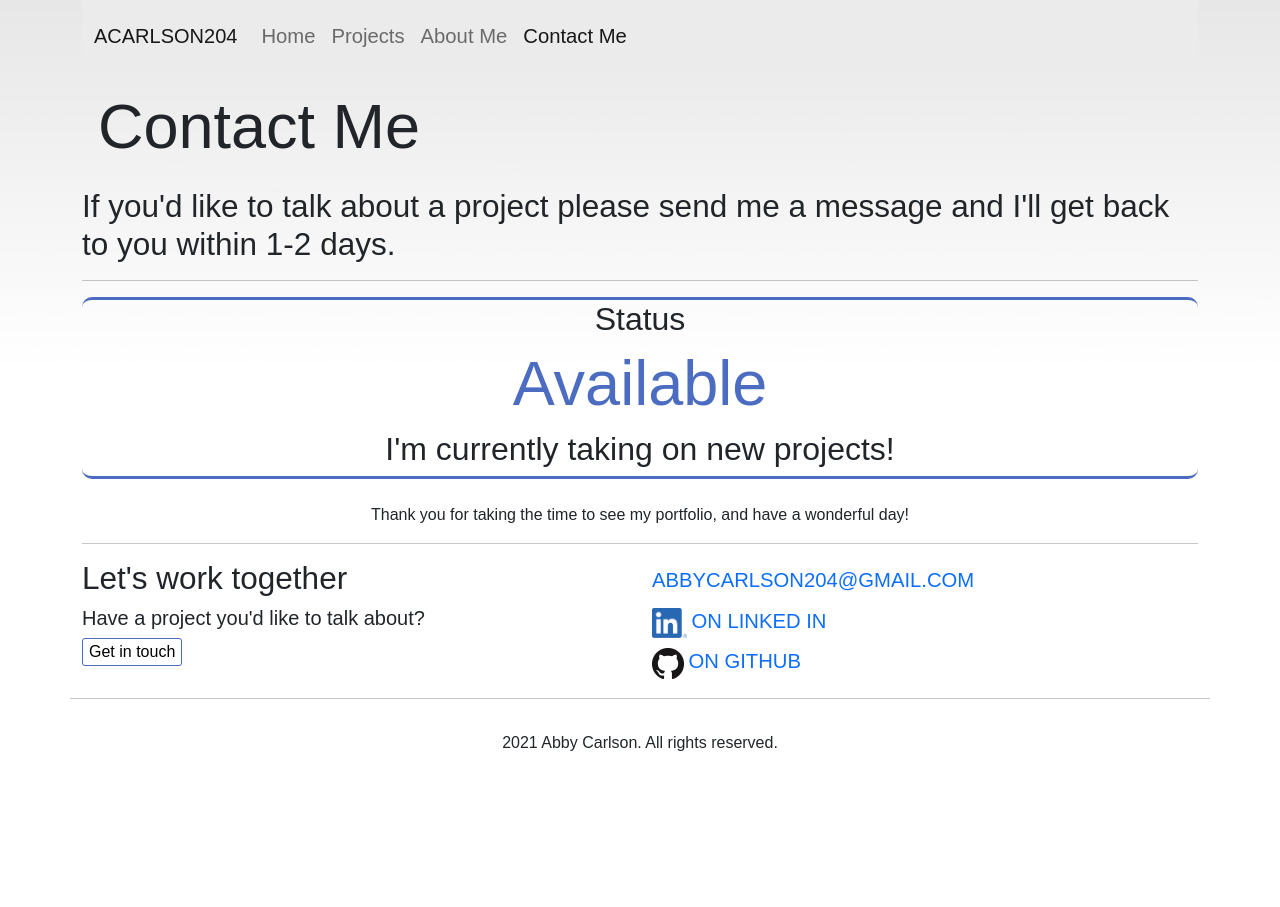
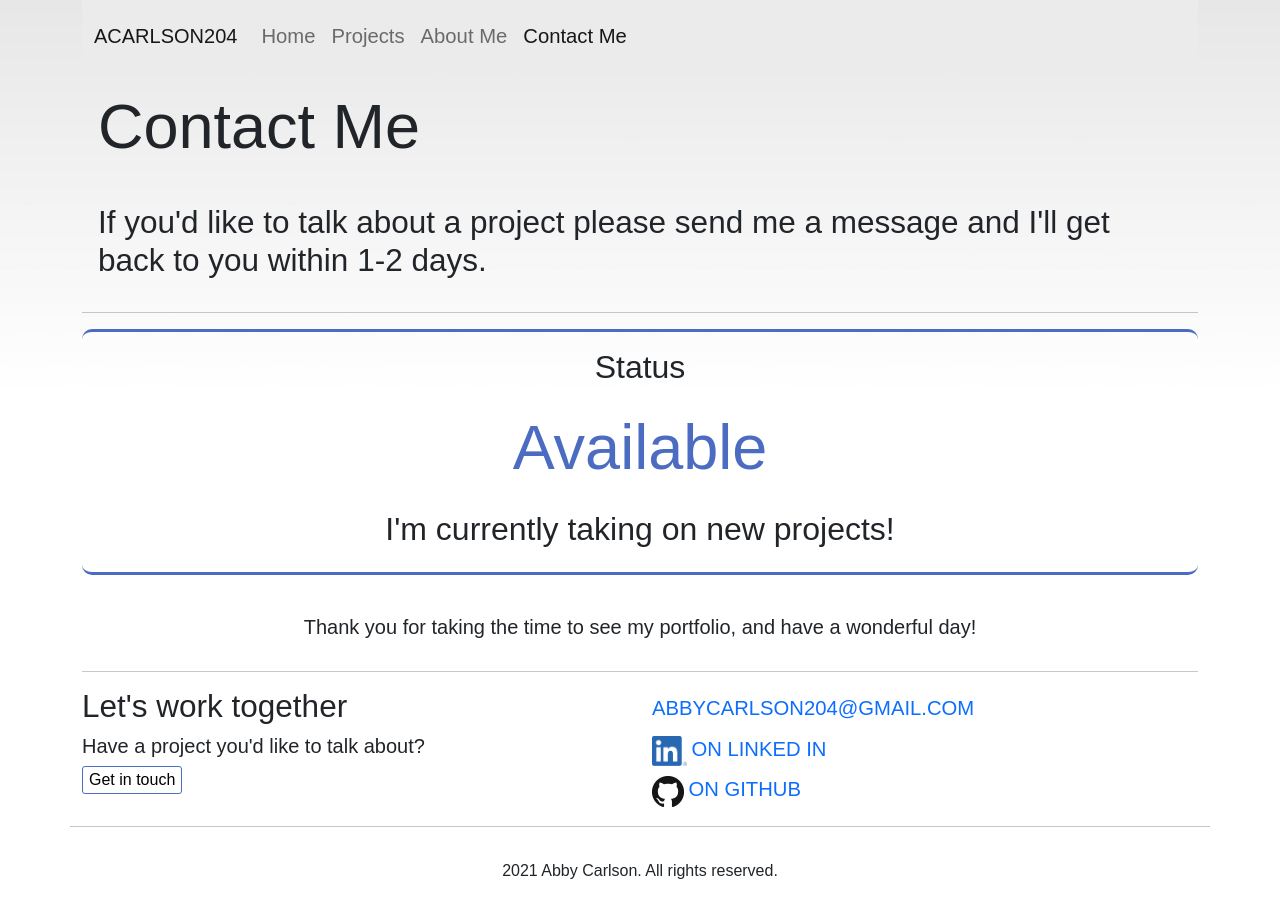
Before and after one commit to acarlson204/Portfolio3.0, a plain HTML site: page contactme.html in a window 1280 px wide. Before the commit the page ends 800 px from the top, so only its background shows below. Drawn offline with nearby package versions, Linux system fonts and the light colour scheme.

Commit message:
added space to contact page

```diff
--- a/contactme.html
+++ b/contactme.html
@@ -60,7 +60,7 @@
             </h1>
 
 
-            <h3>If you'd like to talk about a project please send me a message and I'll
+            <h3 class="p-3">If you'd like to talk about a project please send me a message and I'll
                 get back to
                 you
                 within 1-2 days.
@@ -70,23 +70,23 @@
         <hr>
         <main>
             <div class="status">
-                <h2 class="text-center">
+                <h2 class="text-center p-3">
                     Status
                 </h2>
                 <h1 class="text-center">
-                    <span class="blue-text">
+                    <span class="blue-text p-3">
                         Available
                     </span>
                 </h1>
-                <h2 class="text-center">
+                <h2 class="text-center p-3">
                     I'm currently taking on new projects!
                 </h2>
             </div>
             <br>
-            <p class="text-center">
+            <h5 class="text-center p-3">
                 Thank you for taking the time to see my portfolio, and have a
                 wonderful day!
-            </p>
+            </h5>
 
         </main>
 
```
